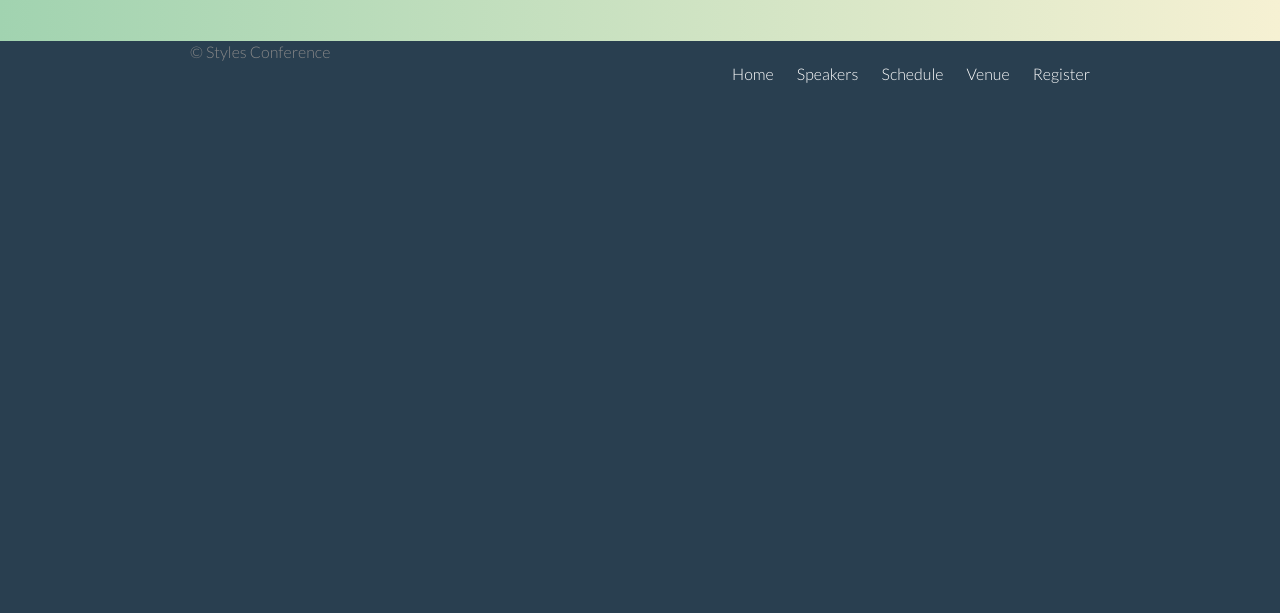
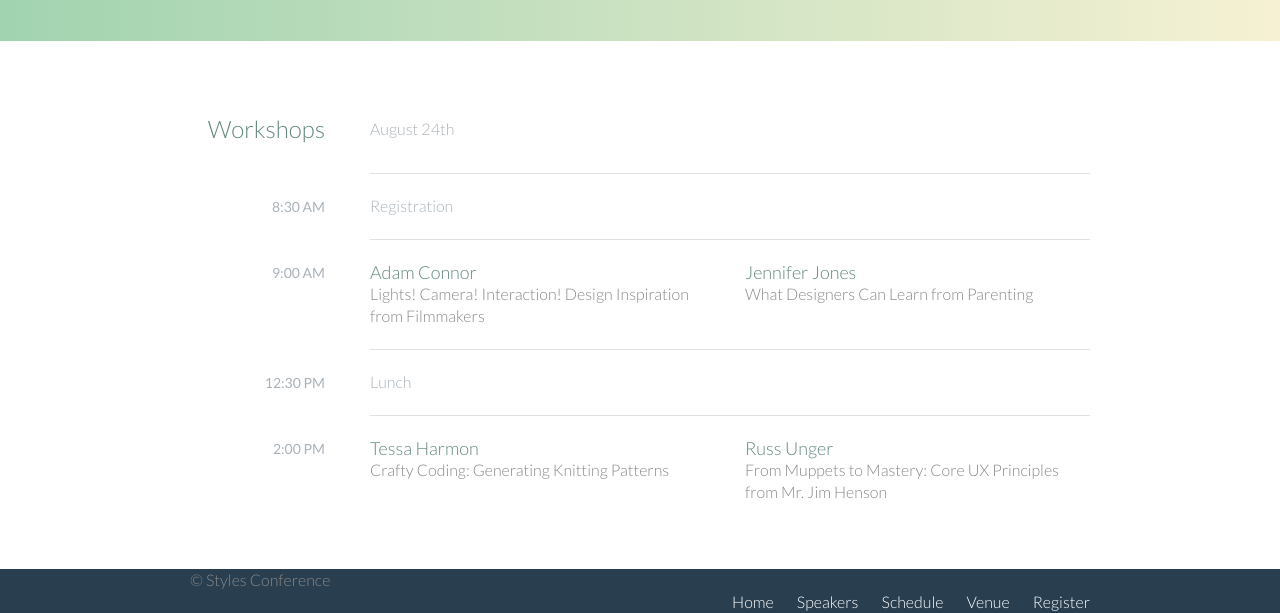
Before and after one commit to yxtay/html-css, a plain HTML site: page beginner/schedule.html in a window 1280 px wide. Shown: the part 355-968 px from the top of the page. Before the commit the page ends 800 px from the top, so only its background shows below. Drawn offline with Linux system fonts and the light colour scheme.

Commit message:
add schedule

```diff
--- a/beginner/assets/css/main.css
+++ b/beginner/assets/css/main.css
@@ -504,3 +504,67 @@ textarea {
 .register-group textarea {
   height: 78px;
 }
+
+/*
+  ========================================
+  Schedule
+  ========================================
+*/
+
+table {
+  margin-bottom: 44px;
+  width: 100%;
+}
+table:last-child {
+  margin-bottom: 0;
+}
+th,
+td {
+  padding-bottom: 22px;
+  vertical-align: top;
+}
+th {
+  padding-right: 45px;
+  text-align: right;
+  width: 20%;
+}
+td {
+  width: 40%;
+}
+thead {
+  line-height: 44px;
+}
+thead th {
+  color: #648880;
+  font-size: 24px;
+}
+tbody th {
+  color: #a9b2b9;
+  font-size: 14px;
+  font-weight: 400;
+  padding-top: 22px;
+  text-transform: uppercase;
+}
+tbody td {
+  border-top: 1px solid #dfe2e5;
+  padding-top: 21px;
+}
+tbody td:first-of-type {
+  padding-right: 15px;
+}
+tbody td:last-of-type {
+  padding-left: 15px;
+}
+tbody td:only-of-type {
+  padding-left: 0;
+  padding-right: 0;
+}
+table a {
+  color: #888;
+}
+table h4 {
+  margin-bottom: 0;
+}
+.schedule-offset {
+  color: #a9b2b9;
+}
--- a/beginner/schedule.html
+++ b/beginner/schedule.html
@@ -41,6 +41,77 @@
       </div>
     </section>
 
+    <section class="row">
+      <div class="container">
+        <table>
+          <thead>
+            <tr>
+              <th scope="row">
+                Workshops
+              </th>
+              <td class="schedule-offset" colspan="2">
+                August 24th
+              </td>
+            </tr>
+          </thead>
+          <tbody>
+            <tr>
+              <th scope="row">
+                <time datetime="08:30:00">8:30 AM</time>
+              </th>
+              <td class="schedule-offset" colspan="2">
+                Registration
+              </td>
+            </tr>
+            <tr>
+              <th scope="row">
+                <time datetime="09:00:00">9:00 AM</time>
+              </th>
+              <td>
+                <a href="speakers.html#adam-connor">
+                  <h4>Adam Connor</h4>
+                  Lights! Camera! Interaction! Design Inspiration from
+                  Filmmakers
+                </a>
+              </td>
+              <td>
+                <a href="speakers.html#jennifer-jones">
+                  <h4>Jennifer Jones</h4>
+                  What Designers Can Learn from Parenting
+                </a>
+              </td>
+            </tr>
+            <tr>
+              <th scope="row">
+                <time datetime="12:30:00">12:30 PM</time>
+              </th>
+              <td class="schedule-offset" colspan="2">
+                Lunch
+              </td>
+            </tr>
+            <tr>
+              <th scope="row">
+                <time datetime="14:00">2:00 PM</time>
+              </th>
+              <td>
+                <a href="speakers.html#tessa-harmon">
+                  <h4>Tessa Harmon</h4>
+                  Crafty Coding: Generating Knitting Patterns
+                </a>
+              </td>
+              <td>
+                <a href="speakers.html#russ-unger">
+                  <h4>Russ Unger</h4>
+                  From Muppets to Mastery: Core UX Principles from Mr. Jim
+                  Henson
+                </a>
+              </td>
+            </tr>
+          </tbody>
+        </table>
+      </div>
+    </section>
+
     <footer class="primary-footer container group">
       <small>&copy; Styles Conference</small>
       <nav class="nav">
```
